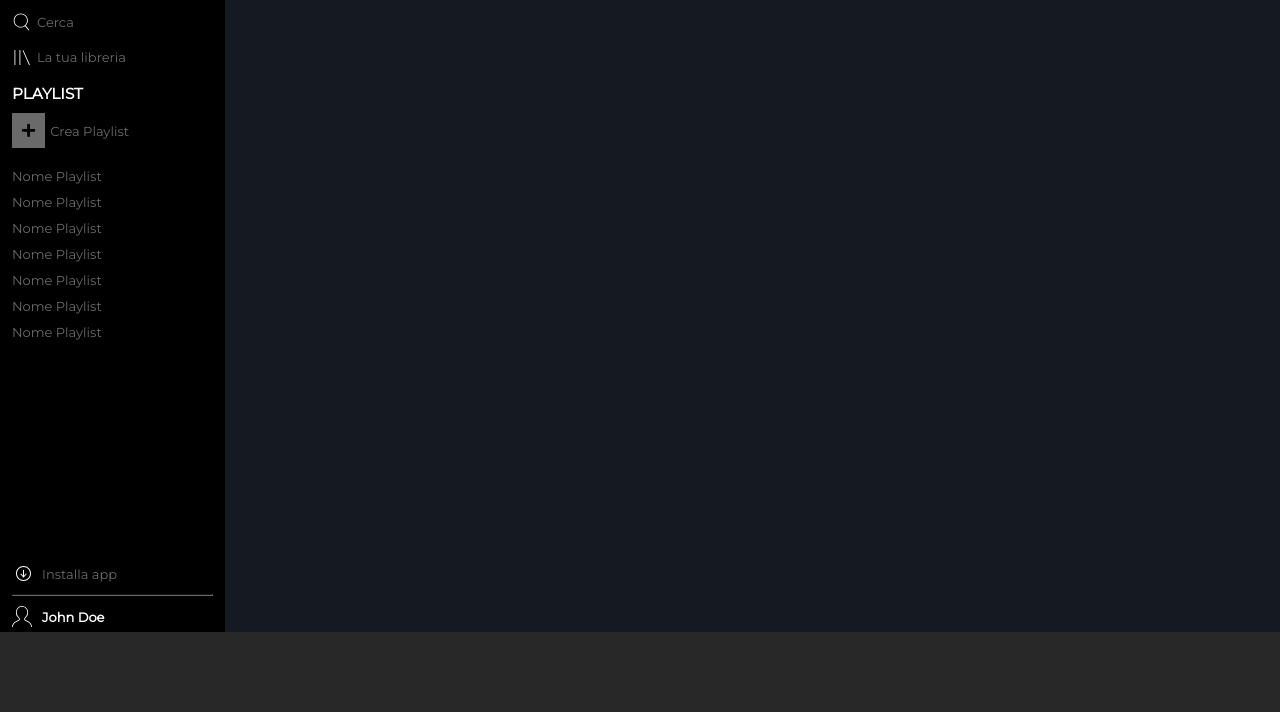
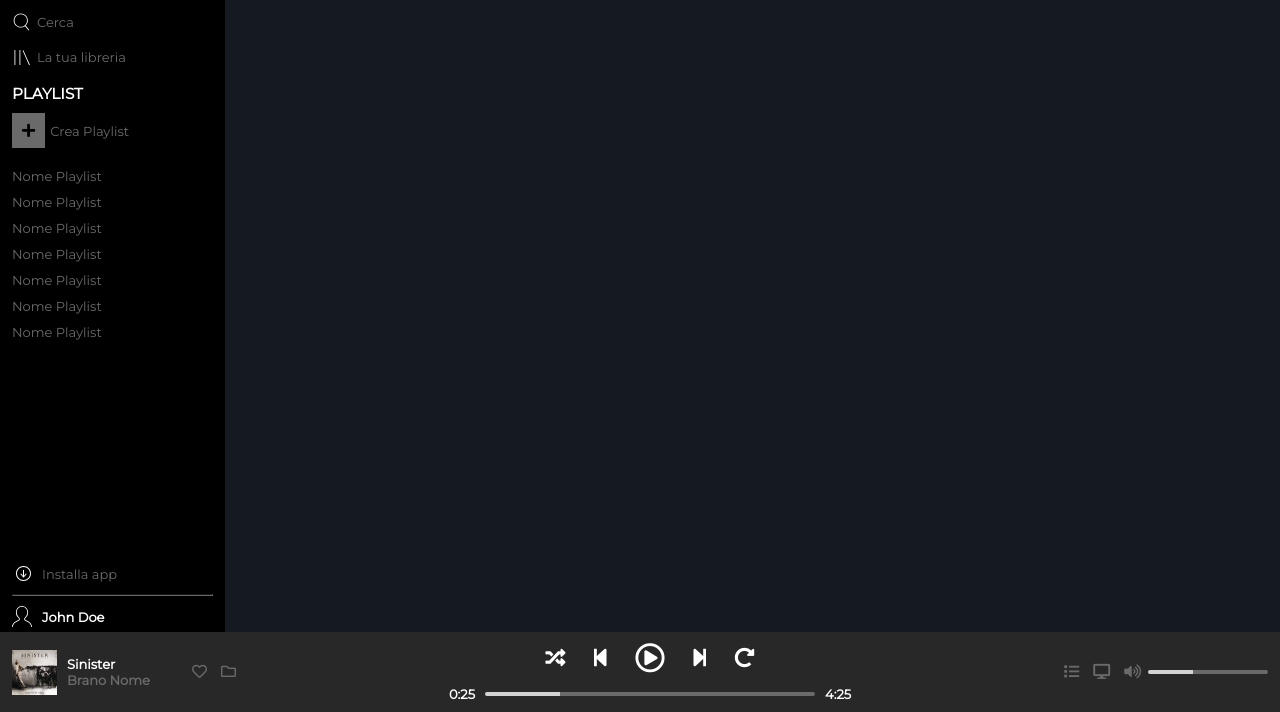
Before and after one commit to samzen22/html-css-spotifyweb, a plain HTML site: page index.html in a window 1280 px wide. Shown: the part 88-800 px from the top of the page. Drawn offline with Linux system fonts and the light colour scheme.

Commit message:
Completato footer

```diff
--- a/css/style.css
+++ b/css/style.css
@@ -176,7 +176,105 @@ a:hover {
 /* FOOTER */
 .ms-footer {
   background-color: #282828;
-  height: 80px
+  height: 80px;
+  display: flex;
+  align-items: center;
+  justify-content: space-between;
+  padding: 0 12px;
+}
+.ms-footer img {
+  width: 45px;
+}
+.ms-footer p {
+  color: #6a6a6a;
+  font-weight: bold;
+}
+.icon-footer {
+  padding: 0 7px;
+  font-size: 15px;
+}
+
+.brano-nome {
+  margin-left: 10px;
+  margin-right: 35px;
+}
+
+.player-button {
+  justify-content: center;
+}
+.player-button i {
+  color: white;
+  font-size: 20px;
+  padding: 0 13px;
+}
+.player-button i.far.fa-play-circle {
+  font-size: 30px;
+}
+.player-button i.far.fa-play-circle:hover{
+  transform: scale(1.1);
+}
+
+.player-bar {
+  margin-top: 13px;
+}
+.player-bar p {
+  margin: 0 10px;
+  color: white;
+}
+.player-line {
+  border: 2px solid #6a6a6a;
+  width: 255px;
+  height: 0px;
+  cursor: pointer;
+  border-bottom-right-radius: 50px;
+  border-top-right-radius: 50px;
+}
+.player-change {
+  border: 2px solid lightgray;
+  width: 75px;
+  height: 0px;
+  cursor: pointer;
+  border-bottom-left-radius: 50px;
+  border-top-left-radius: 50px;
+}
+.player-change:hover {
+  border: 2.5px solid #48fb47;
+  width: 62px;
+}
+.player-change:hover + .circle-volume {
+ display: inline-block;
+}
+
+
+
+
+
+.volume-line {
+  border: 2px solid #6a6a6a;
+  width: 75px;
+  height: 0px;
+  cursor: pointer;
+  border-bottom-right-radius: 50px;
+  border-top-right-radius: 50px;
+}
+.volume-change {
+  border: 2px solid lightgray;
+  width: 45px;
+  height: 0px;
+  cursor: pointer;
+  border-bottom-left-radius: 50px;
+  border-top-left-radius: 50px;
+}
+.volume-change:hover {
+  border: 2.5px solid #48fb47;
+  width: 32px;
+}
+.circle-volume {
+  color: lightgray;
+  display: none;
+}
+.volume-change:hover + .circle-volume {
+ display: inline-block;
 }
 /* FINE FOOTER */
 
--- a/index.html
+++ b/index.html
@@ -118,6 +118,49 @@
     <!-- inizio footer -->
     <footer>
       <div class="ms-footer">
+        <!-- inizio colonna brano -->
+        <div class="brano d-flex">
+          <img src="img/sinister.jpeg" alt="sinister">
+          <div class="brano-nome">
+            <h4>Sinister</h4>
+            <p>Brano Nome</p>
+          </div>
+          <a class="a-gray" href="#"><i class="icon-footer far fa-heart"></i></a>
+          <a class="a-gray" href="#"><i class="icon-footer far fa-folder"></i></a>
+        </div>
+        <!-- fine colonna brano -->
+
+        <!-- inizio colonna player -->
+        <div class="player">
+          <div class="d-flex player-button">
+            <a href="#"><i class="fas fa-random"></i></a>
+            <a href="#"><i class="fas fa-step-backward"></i></a>
+            <a href="#"><i class="far fa-play-circle"></i></a>
+            <a href="#"><i class="fas fa-step-forward"></i></a>
+            <a href="#"><i class="fas fa-redo-alt"></i></a>
+          </div>
+
+          <div class="d-flex player-bar">
+            <p>0:25</p>
+            <div class="player-change"> </div>
+            <i class="circle-volume fas fa-circle"></i>
+            <div class="player-line"> </div>
+            <p>4:25</p>
+          </div>
+        </div>
+        <!-- fine colonna player -->
+
+        <!-- inizio colonna volume -->
+        <div class="volume d-flex">
+          <a class="a-gray" href="#"><i class="icon-footer fas fa-list"></i></a>
+          <a class="a-gray" href="#"><i class="icon-footer fas fa-desktop"></i></a>
+          <a class="a-gray" href="#"><i class="icon-footer fas fa-volume-up"></i></a>
+
+          <div class="volume-change"></div>
+          <i class="circle-volume fas fa-circle"></i>
+          <div class="volume-line"></div>
+        </div>
+        <!-- fine colonna volume -->
 
       </div>
     </footer>
```
